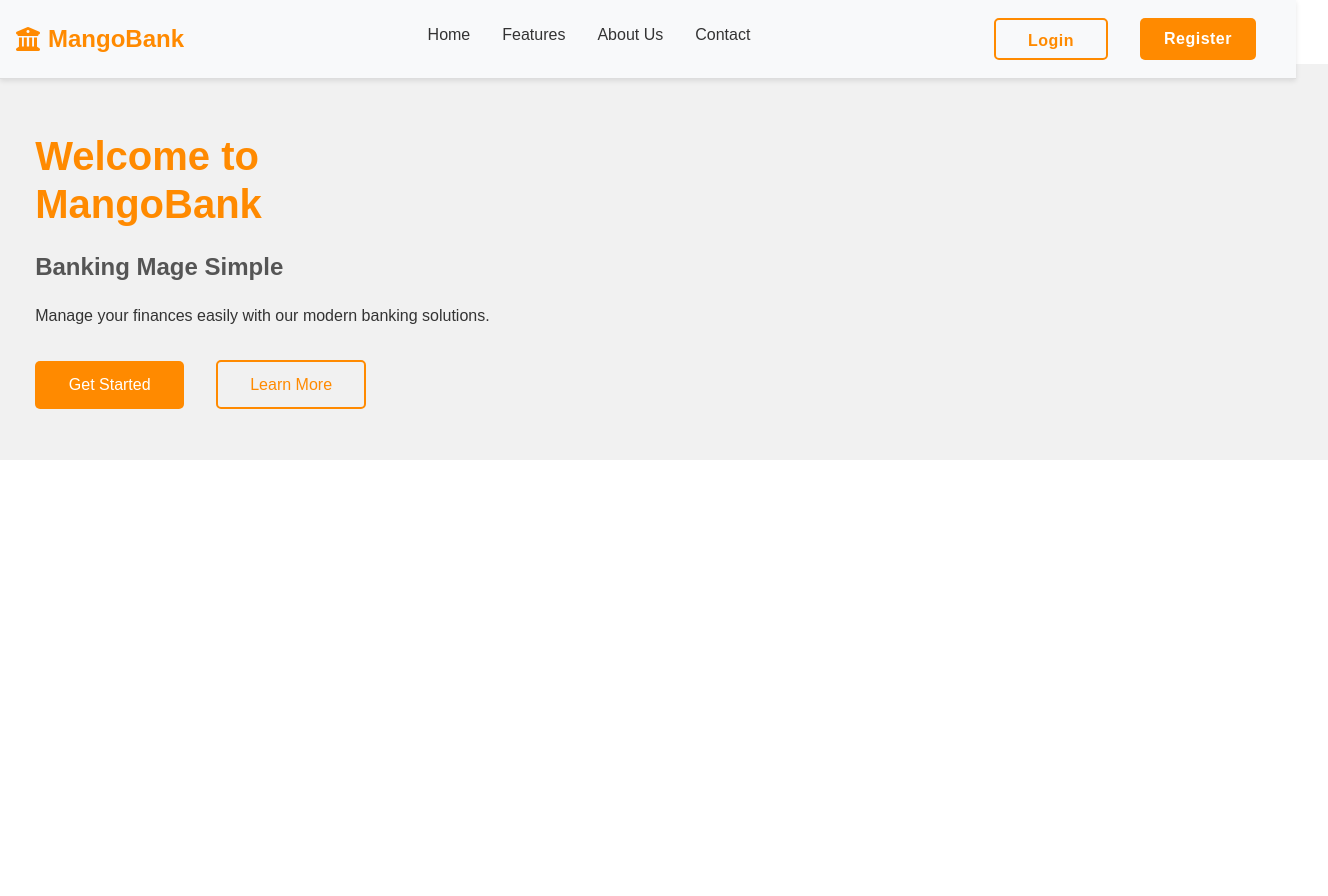
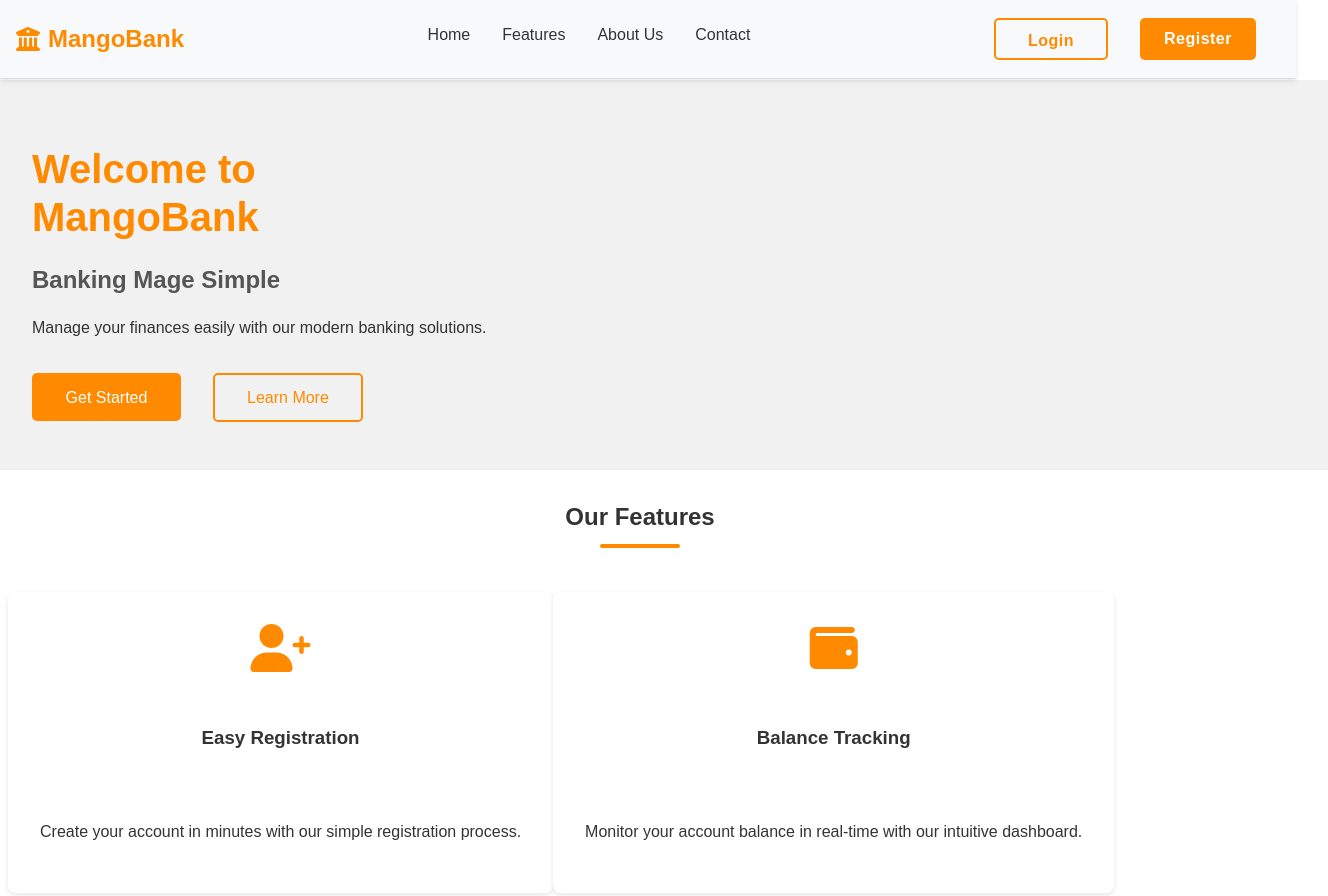
Before and after one commit to laur221/MangoBank, a Next.js app: page / in a window 1280 px wide. Shown: the top 896 px of the page, 1328 px wide, since content can reach past the window. Before the commit the page ends 800 px from the top, so only its background shows below. Built offline with nearby package versions, Linux system fonts and the light colour scheme.

Commit message:
add features

```diff
--- a/src/app/page.jsx
+++ b/src/app/page.jsx
@@ -20,8 +20,8 @@ export default function Home() {
                 </nav>
             </header>
             <main>
-                <section>
-                    <div className="hero-content">
+                <section className="hero-content">
+                    <div>
                         <h1>Welcome to <span>MangoBank</span></h1>
                         <h2>Banking Mage Simple</h2>
                         <p>Manage your finances easily with our modern banking solutions.</p>
@@ -31,6 +31,31 @@ export default function Home() {
                         </div>
                     </div>
                 </section>
+                <section className="features">
+                    <h2 className="features-text">Our Features</h2>
+                    <div class="feature-cards">
+                        <div class="feature-card">
+                            <i class="fas fa-user-plus fa-3x"></i>
+                            <h3>Easy Registration</h3>
+                            <p>Create your account in minutes with our simple registration process.</p>
+                        </div>
+                        <div class="feature-card">
+                            <i class="fas fa-wallet fa-3x"></i>
+                            <h3>Balance Tracking</h3>
+                            <p>Monitor your account balance in real-time with our intuitive dashboard.</p>
+                        </div>
+                        <div class="feature-card">
+                            <i class="fas fa-exchange-alt fa-3x"></i>
+                            <h3>Quick Transfers</h3>
+                            <p>Transfer money to other accounts instantly with just a few clicks.</p>
+                        </div>
+                        <div class="feature-card">
+                            <i class="fas fa-shield-alt fa-3x"></i>
+                            <h3>Secure Banking</h3>
+                            <p>Your financial data is protected with our state-of-the-art security measures.</p>
+                        </div>
+                    </div>
+                </section>
             </main>
         </div>
     );
--- a/src/app/style.css
+++ b/src/app/style.css
@@ -116,20 +116,17 @@ main {
 
 /* Hero Section */
 
-section {
-  display: flex;
-  justify-content: space-between;
-  align-items: center;
-  padding: 2.2rem;
+.hero-content {
+  padding: 2rem;
   background-color: #f1f1f1;
-  position: fixed;
+  position: relative;
   width: 100%;
-  top: 0;
-  left: 0;
-  margin-top: 4rem;
+  top: -0.5rem;
+  left: -0.5rem;
 }
 
 .hero-content h1 {
+  position: relative;
   font-size: 2.5rem;
   margin-bottom: 1rem;
   color: #ff8a00;
@@ -181,3 +178,38 @@ section {
   transform: scale(1.2);
   transition: all 0.3s ease;
 }
+
+/* Features Section */
+
+.features {
+  background-color: white;
+}
+.features-text{
+  display: flex;
+  flex-direction: column;
+  align-items: center;
+}
+.features-text::after {
+  content: "";
+  position: relative;
+  top: 0.5rem;
+  width: 80px;
+  height: 4px;
+  background-color: #ff8a00;
+  border-radius: 2px;
+}
+
+.feature-card {
+  display: grid;
+  grid-template-columns: repeat(auto-fit, minmax(300px, 1fr));
+  gap: 2rem;
+  padding: 0 1rem;
+  margin: 2rem 0;
+  background-color: white;
+  border-radius: 8px;
+  padding: 2rem;
+  text-align: center;
+  box-shadow: 0 2px 5px rgba(0, 0, 0, 0.1);
+  transition: all 0.3s ease;
+  float: left;
+}
```
